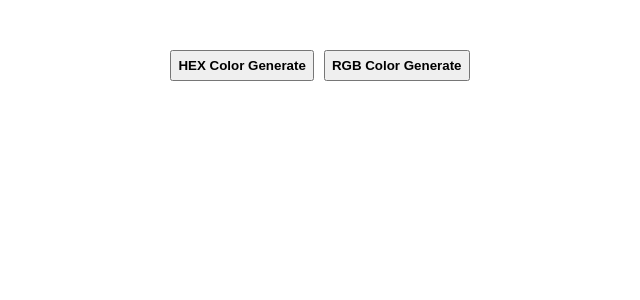
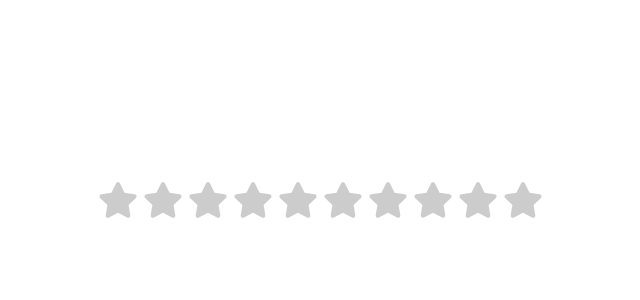
Before and after one commit to mdmehedi121888/React-Projects, a React (Vite) app: page / in a window 1280 px wide. Shown: the top 300 px of the page, without its empty margins (320-960 px from the left). Built offline with nearby package versions, Linux system fonts and the light colour scheme.

Commit message:
rating-start is added

```diff
--- a/package.json
+++ b/package.json
@@ -11,7 +11,8 @@
   },
   "dependencies": {
     "react": "^19.1.1",
-    "react-dom": "^19.1.1"
+    "react-dom": "^19.1.1",
+    "react-icons": "^5.5.0"
   },
   "devDependencies": {
     "@eslint/js": "^9.36.0",
--- a/src/App.jsx
+++ b/src/App.jsx
@@ -1,12 +1,14 @@
 import Accordian from "./components/accordian";
 import RandomColorGenarator from "./components/random-color";
 import "./App.css";
+import RatingStar from "./components/rating-star";
 
 function App() {
   return (
     <div>
       {/* <Accordian /> */}
-      <RandomColorGenarator />
+      {/* <RandomColorGenarator /> */}
+      <RatingStar />
     </div>
   );
 }
--- /dev/null
+++ b/src/components/rating-star/index.jsx
@@ -0,0 +1,47 @@
+import { useState } from "react";
+import { FaStar } from "react-icons/fa";
+
+export default function RatingStar() {
+  const [hoverIndex, setHoverIndex] = useState(0);
+  const [activeIndex, setActiveIndex] = useState(0);
+
+  const handleOnclick = (index) => {
+    setActiveIndex(index);
+  };
+
+  const handleOnMouseLeave = () => {
+    setHoverIndex(0);
+  };
+
+  const handleOnMouseMove = (index) => {
+    setHoverIndex(index);
+  };
+
+  return (
+    <div
+      style={{
+        display: "flex",
+        justifyContent: "center",
+        alignItems: "center",
+        minHeight: "50vh",
+        gap: "5px",
+      }}
+    >
+      {[...Array(10)].map((_, index) => {
+        index += 1;
+        return (
+          <FaStar
+            key={index}
+            onClick={() => handleOnclick(index)}
+            onMouseLeave={() => handleOnMouseLeave()}
+            onMouseMove={() => handleOnMouseMove(index)}
+            style={{
+              color: (hoverIndex || activeIndex) >= index ? "gold" : "#CCC",
+            }}
+            size={40}
+          />
+        );
+      })}
+    </div>
+  );
+}
```
Also changed, not shown: 1 other file (tests, documents, lock files or other folders).
